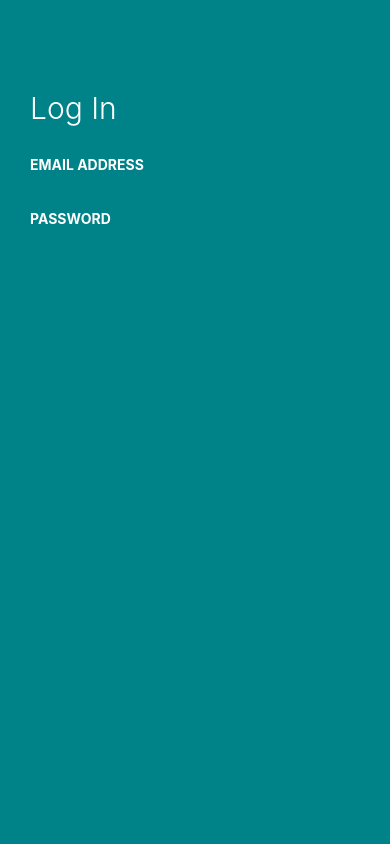
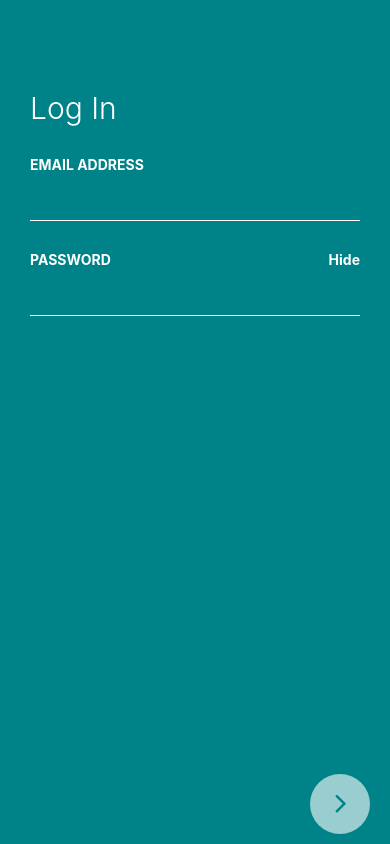
Before and after one commit to XcXerxes/airbnb, a React Native app: screen / in a window 390 px wide. Built offline with nearby package versions, Linux system fonts and the light colour scheme.

Commit message:
update login

```diff
--- /dev/null
+++ b/src/components/buttons/NextArrowButton.js
@@ -0,0 +1,43 @@
+import React, {Component} from 'react'
+import colors from '../../styles/colors'
+import PropTypes from 'prop-types'
+import Icon from 'react-native-vector-icons/FontAwesome'
+import {
+  TouchableHighlight,
+  StyleSheet
+} from 'react-native'
+
+export default class NextArrowButton extends Component {
+  render () {
+    const {disabled, handleNextButton} = this.props
+    const opacityStyle = disabled ? {backgroundColor: 'rgba(255, 255, 255, .2)'} : {backgroundColor: 'rgba(255, 255, 255, .6)'}
+    return (
+      <TouchableHighlight style={[opacityStyle, styles.button]}>
+        <Icon name="angle-right"
+          color={colors.green01}
+          size={32}
+          style={styles.icon}
+          onPress={handleNextButton}
+        />
+      </TouchableHighlight>
+    )
+  }
+}
+NextArrowButton.propTypes = {
+  disabled: PropTypes.bool,
+  handleNextButton: PropTypes.func.isRequired
+}
+
+const styles = StyleSheet.create({
+  button: {
+    alignItems: 'center',
+    justifyContent: 'center',
+    borderRadius: 50,
+    width: 60,
+    height: 60
+  },
+  icon: {
+    marginRight: -2,
+    marginTop: -2
+  }
+})
--- a/src/components/form/InputField.js
+++ b/src/components/form/InputField.js
@@ -11,16 +11,37 @@
 } from 'react-native'
 
 export default class InputField extends Component {
+  constructor (props) {
+    super(props)
+    this.state = {
+      secureInput: props.inputType === 'text' || props.inputType === 'password' ? false : true
+    }
+  }
+  toggleShowPassword = () => {
+    this.setState({secureInput: !this.state.secureInput})
+  }
   render () {
-    const {labelText, labelTextSize, labelColor} = this.props
+    const {secureInput} = this.state
+    const {labelText, labelTextSize, labelColor, textColor, borderBottomColor, inputType, customStyle} = this.props
     const fontSize = labelTextSize || 14
     const color = labelColor || colors.white
+    const inputColor = textColor || colors.white
+    const borderBottom = borderBottomColor || 'transparent'
     return (
-      <View style={styles.wrapper}>
+      <View style={[customStyle, styles.wrapper]}>
         <Text style={[styles.label, {fontSize, color}]}>{labelText}</Text>
+        {inputType === 'password' ?
+          <TouchableOpacity
+            style={styles.showButton}
+            onPress={this.toggleShowPassword}
+          >
+            <Text style={styles.showButtonText}>{secureInput ? 'Show' : 'Hide'}</Text>
+          </TouchableOpacity> : null
+        }
         <TextInput
-         autoCorrect="false"
-         style={styles.inputField}
+         autoCorrect={false}
+         style={[styles.inputField, {color: inputColor, borderBottomColor: borderBottom}]}
+         secureTextEntry={secureInput}
         />
       </View>
     )
@@ -30,7 +51,11 @@
 InputField.propTypes = {
   labelText: PropTypes.string.isRequired,
   labelTextSize: PropTypes.number,
-  labelColor: PropTypes.string
+  labelColor: PropTypes.string,
+  textColor: PropTypes.string,
+  borderBottomColor: PropTypes.string,
+  inputType: PropTypes.string.isRequired,
+  customStyle: PropTypes.object
 }
 
 const styles = StyleSheet.create({
@@ -39,11 +64,19 @@
   },
   label: {
     fontWeight: '700',
-    marginBottom: 10
+    marginBottom: 20
   },
   inputField: {
-    // borderBottomWidth: 1,
+    borderBottomWidth: 1,
     paddingTop: 5,
     paddingBottom: 5
+  },
+  showButton: {
+    position: 'absolute',
+    right: 0
+  },
+  showButtonText: {
+    color: colors.white,
+    fontWeight: '700'
   }
 })
--- a/src/screens/LogIn.js
+++ b/src/screens/LogIn.js
@@ -3,17 +3,38 @@
 import Icon from 'react-native-vector-icons/FontAwesome'
 import colors from '../styles/colors'
 import InputField from '../components/form/InputField'
+import NextArrowButton from '../components/buttons/NextArrowButton'
 
 export default class LogIn extends Component {
+  handleNextButton = () => {
+    alert('next!!')
+  }
   render () {
     return (
-      <KeyboardAvoidingView style={styles.wrapper}>
+      <KeyboardAvoidingView style={styles.wrapper}
+        behavior="padding"
+      >
         <View style={styles.scrollViewWrapper}>
           <ScrollView style={styles.scrollView}>
             <Text style={styles.LoginHeader}>Log In</Text>
-            <InputField labelText="EMAIL ADDRESS" />
-            <InputField labelText="PASSWORD" />
+            <InputField
+            labelText="EMAIL ADDRESS"
+            borderBottomColor={colors.white}
+            inputType="Email"
+            customStyle={{marginBottom: 30}}
+            />
+            <InputField
+            labelText="PASSWORD"
+            borderBottomColor={colors.white}
+            inputType="password"
+            customStyle={{marginBottom: 30}}
+            />
           </ScrollView>
+          <View style={styles.nextButton}>
+            <NextArrowButton
+              handleNextButton={this.handleNextButton}
+            />
+          </View>
         </View>
       </KeyboardAvoidingView>
     )
@@ -41,5 +62,10 @@
     fontWeight: '300',
     color: colors.white,
     marginBottom: 30
+  },
+  nextButton: {
+    alignItems: 'flex-end',
+    right: 20,
+    bottom: 10
   }
 })
```
